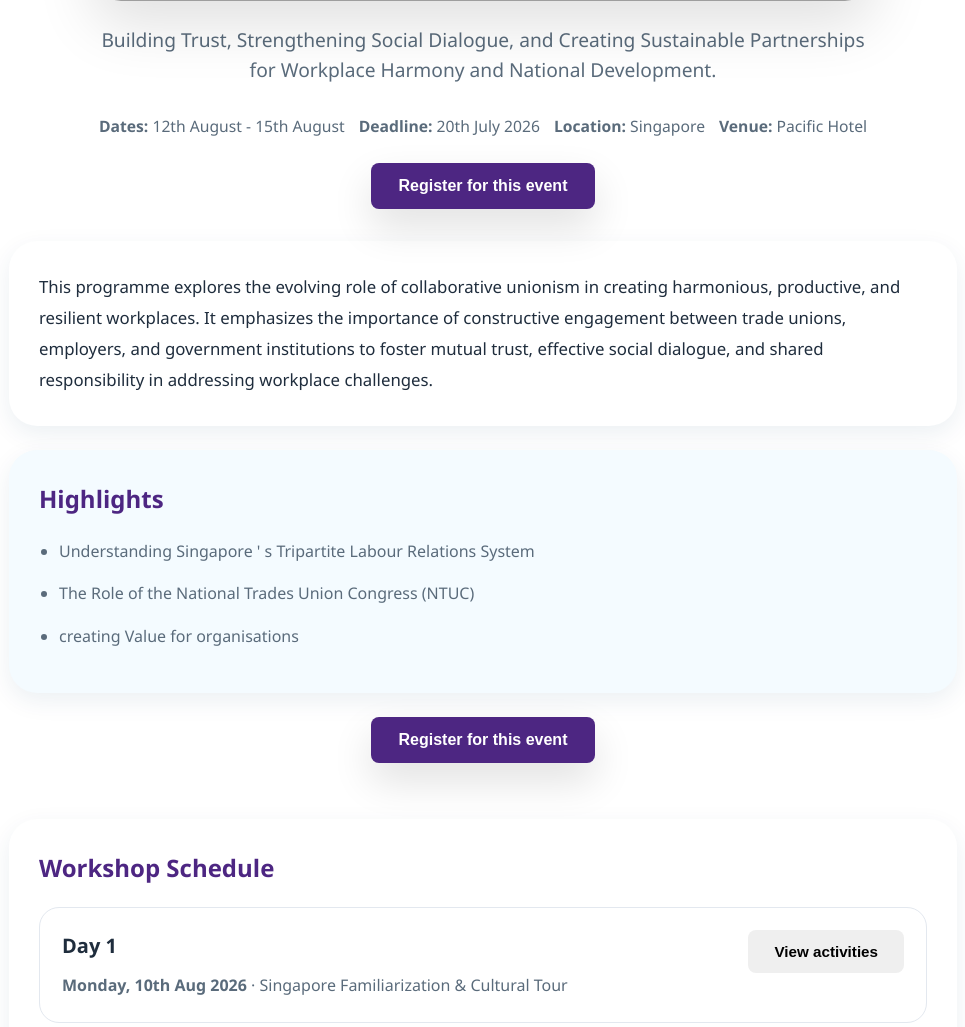
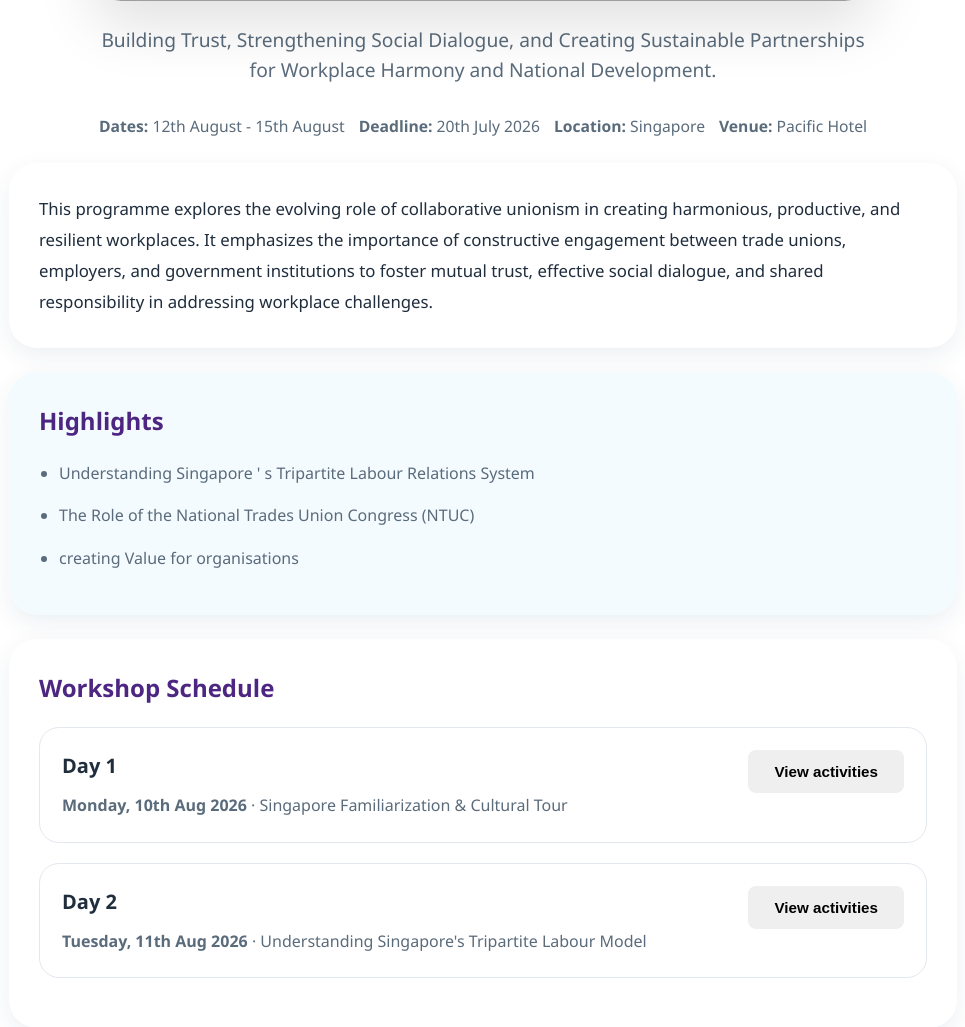
Before and after one commit to BrianNgeno/incardweb, a Flask app: page /programs/1 in a window 1280 px wide. Shown: the part 884-1911 px from the top of the page, without its empty margins (157-1122 px from the left). Run offline with Flask 3, Linux system fonts and the light colour scheme; some libraries are stand-ins or nearby versions; grey boxes are pictures that could not be loaded.

Commit message:
program details updated

```diff
--- a/app/templates/public/program_detail.html
+++ b/app/templates/public/program_detail.html
@@ -20,9 +20,7 @@
     <span><strong>Venue:</strong> {{ program.venue or 'TBA' }}</span>
   </div>
 
-  <div id="register-btn-wrapper" style="position:relative;z-index:20;display:flex;justify-content:center;margin:0 auto 32px;">
-    <button id="open-register-modal" class="btn btn-primary" type="button" style="padding:14px 28px;font-size:1rem;box-shadow:0 18px 40px rgba(0,0,0,0.12);">Register for this event</button>
-  </div>
+
 
   <div style="display:grid;gap:24px">
     <section style="background:#fff;padding:30px;border-radius:28px;box-shadow:var(--shadow)">
@@ -40,9 +38,7 @@
       </section>
     {% endif %}
 
-  <div id="register-btn-wrapper" style="position:relative;z-index:20;display:flex;justify-content:center;margin:0 auto 32px;">
-    <button id="open-register-modal" class="btn btn-primary" type="button" style="padding:14px 28px;font-size:1rem;box-shadow:0 18px 40px rgba(0,0,0,0.12);">Register for this event</button>
-  </div>
+
 
     {% if program.day_schedules %}
       <section style="background:#fff;padding:30px;border-radius:28px;box-shadow:var(--shadow)">
```
